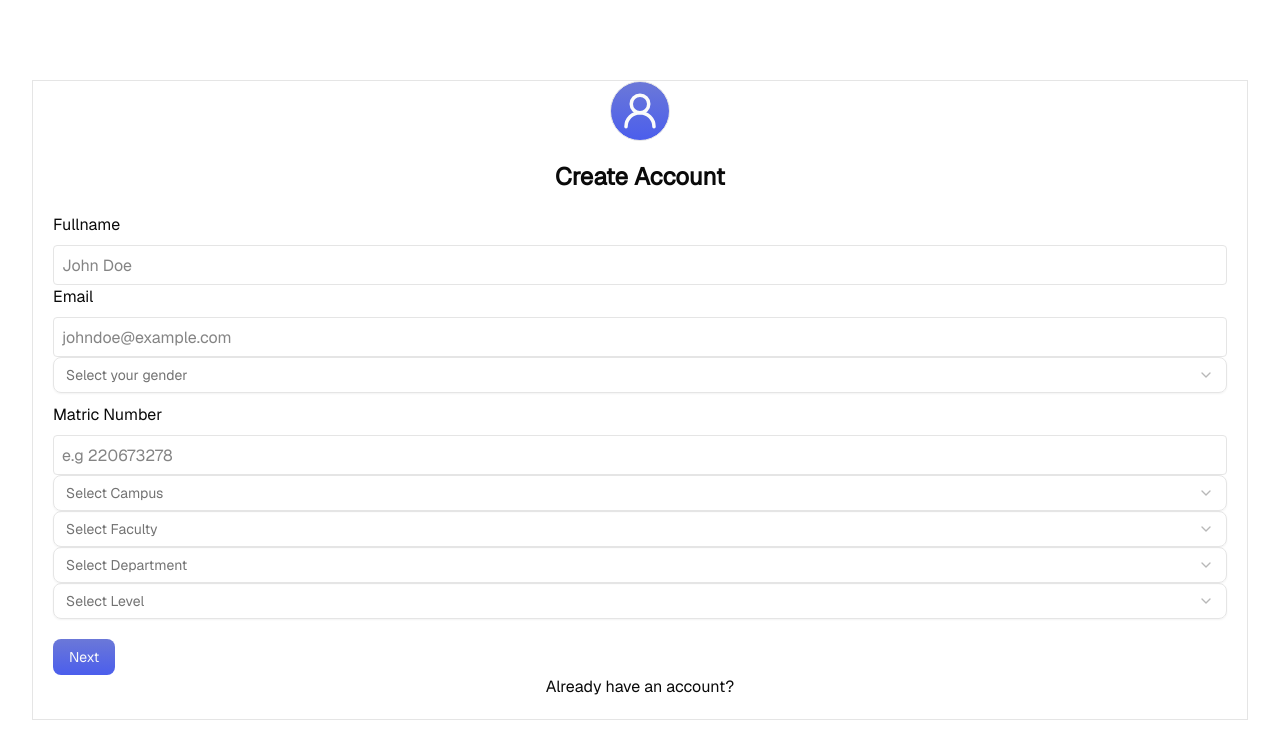
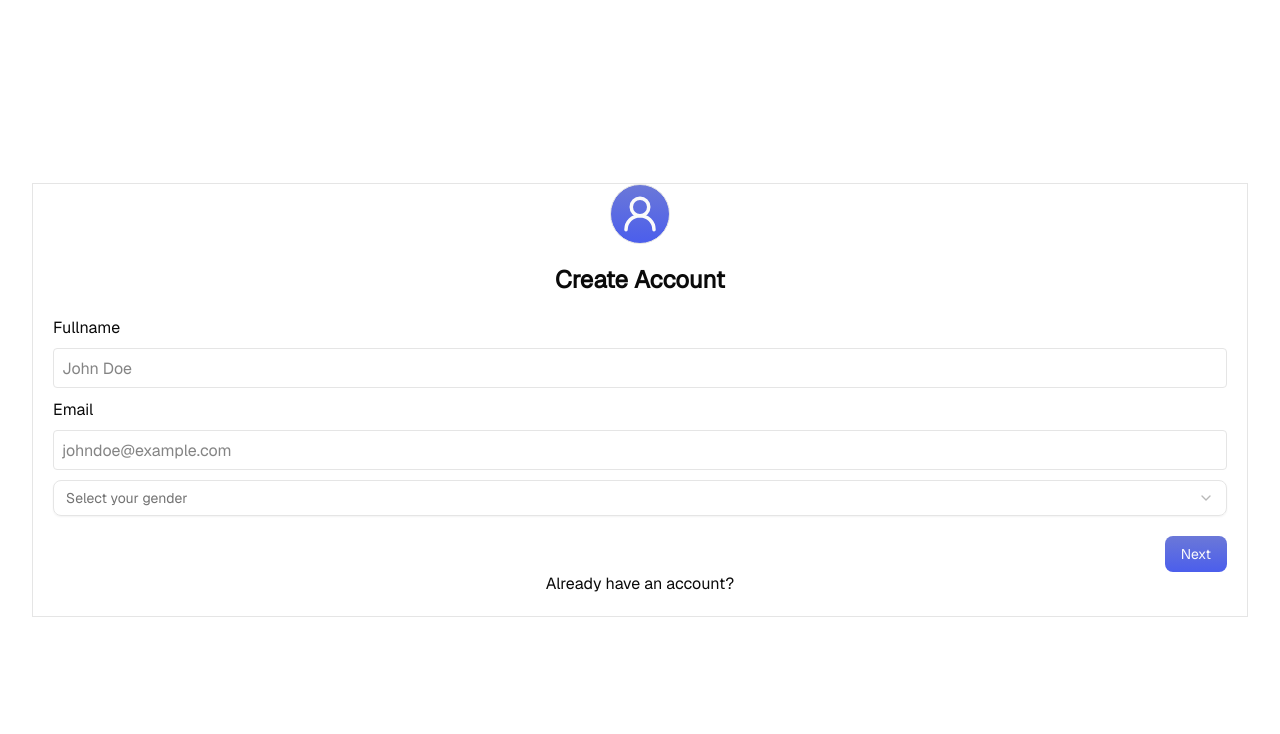
Before and after one commit to nUnitecch/LASUWEBAPP-Frontend, a Next.js app: page /auth/signup in a window 1280 px wide. Shown: the top 734 px of the page. Built offline with nearby package versions, Linux system fonts and the light colour scheme.

Commit message:
chore: added the prev button to move back to the previous step

```diff
--- a/app/auth/signup/page.tsx
+++ b/app/auth/signup/page.tsx
@@ -18,11 +18,15 @@ import { useForm } from "react-hook-form";
 // import { log } from "node:console";
 
 export default function Signup() {
-  const [steps, setSteps] = useState(0);
+  const [steps, setSteps] = useState(1);
   const { handleSubmit } = useForm();
 
   const next = () => {
-    if (steps < 4) setSteps(steps + 1);
+    if (steps < 2) setSteps(steps + 1);
+  };
+
+  const prev = () => {
+    if (steps > 1) setSteps(steps - 1);
   };
 
   const onSubmit = () => console.log("Form submitted!", steps);
@@ -38,8 +42,9 @@ export default function Signup() {
         <h1 className="text-2xl font-semibold my-3">Create Account</h1>
       </div>
       <form className="m-5" onSubmit={handleSubmit(onSubmit)}>
+        <div className="">
+          {steps === 1 && (
             <div className="fields flex flex-col gap-2.5 mb-5">
-          <div className="personal-info">
               <FormField
                 label="Fullname"
                 type="text"
@@ -65,7 +70,9 @@ export default function Signup() {
                 </SelectContent>
               </Select>
             </div>
-          <div className="academic-info">
+          )}
+          {steps === 2 && (
+            <div className="fields flex flex-col gap-2.5 mb-5">
               <FormField
                 label="Matric Number"
                 type="number"
@@ -135,10 +142,18 @@ export default function Signup() {
                 </SelectContent>
               </Select>
             </div>
+          )}
         </div>
-        <Button className="btn-primary" onClick={next}>
+        <div className="flex w-full">
+          {steps > 1 && (
+            <Button className="btn-secondary" onClick={prev}>
+              Prev
+            </Button>
+          )}
+          <Button className="btn-primary ml-auto" onClick={next}>
             Next
           </Button>
+        </div>
         <p className="text-center">
           Already have an account? <Link href="/signin"></Link>
         </p>
```
Lines whose indentation alone changed are shown as unchanged.
